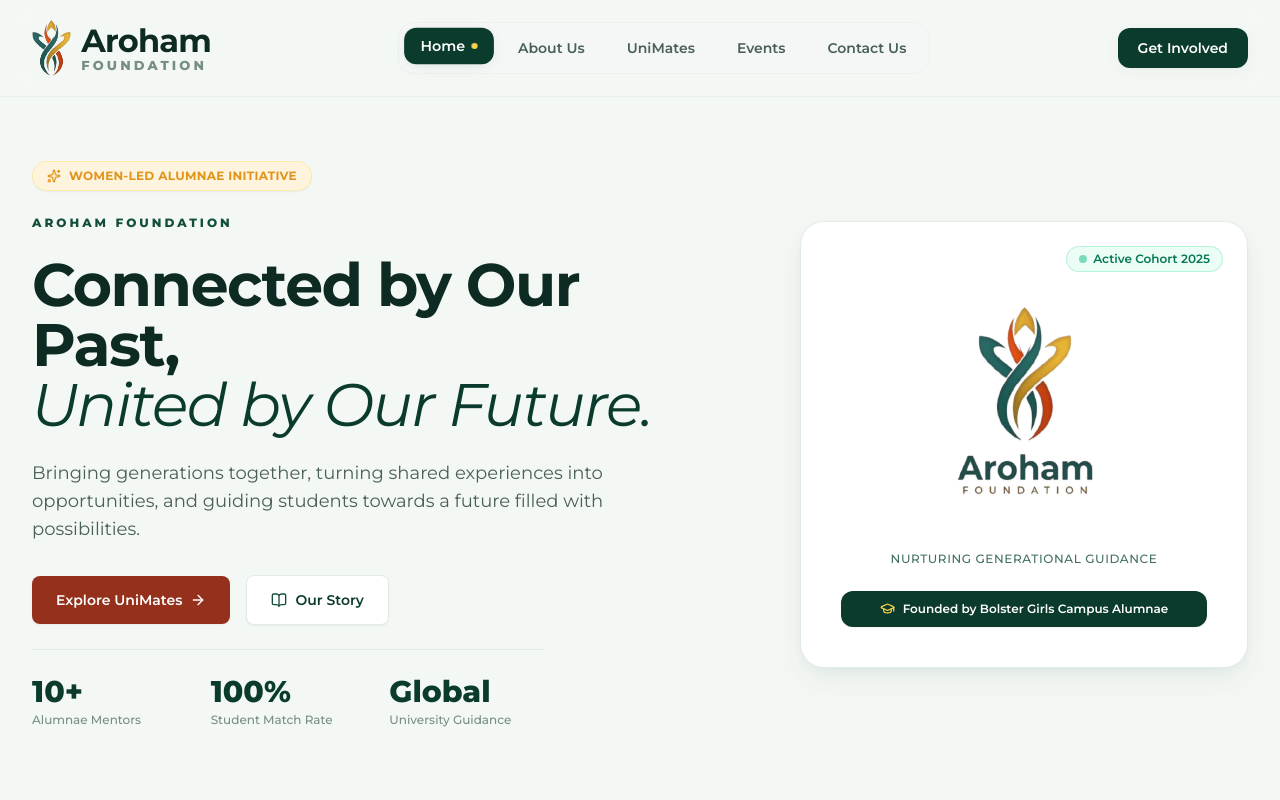
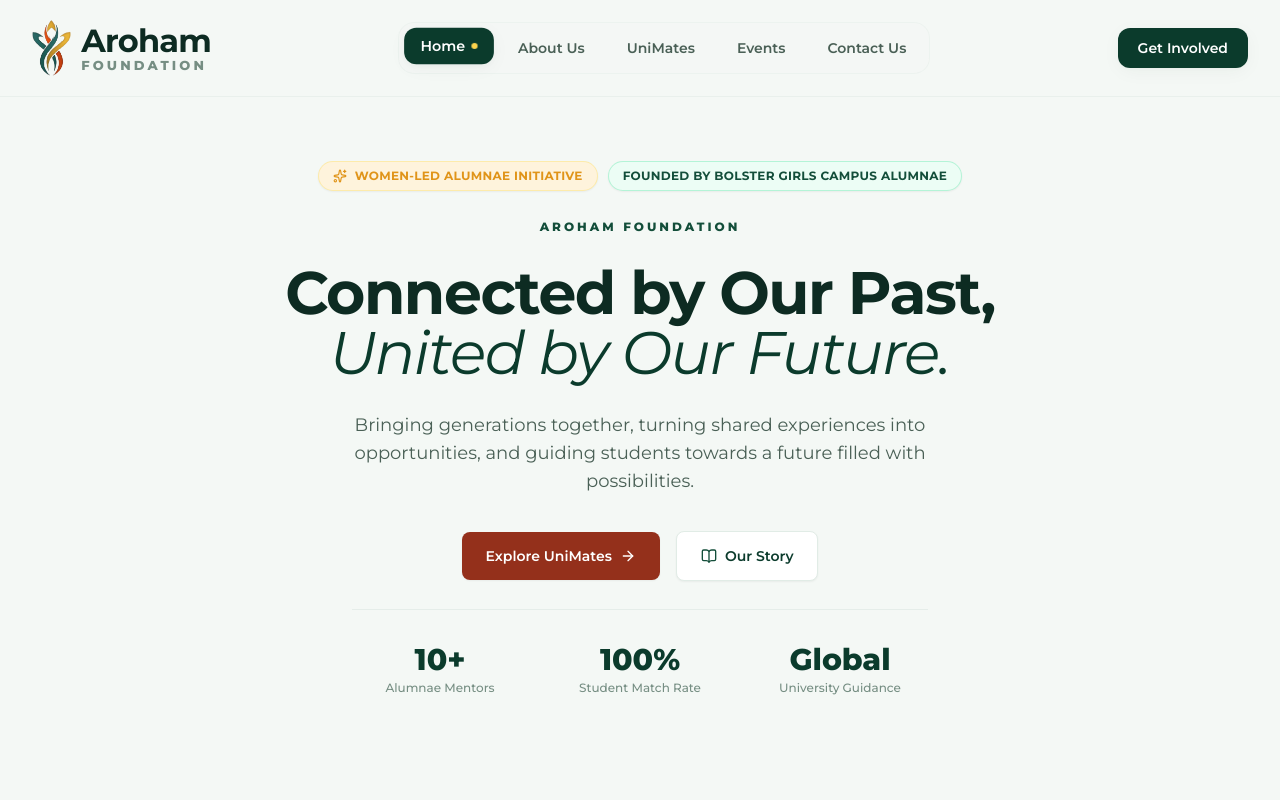
Before and after one commit to falahabdussalam/aroham, a React (Vite) app: page / in a window 1280 px wide. Shown: the top 800 px of the page. Built offline with nearby package versions, Linux system fonts and the light colour scheme.

Commit message:
fix: remove right-side logo/cohort card from home page hero section and center hero presentation

```diff
--- a/src/pages/HomePage.jsx
+++ b/src/pages/HomePage.jsx
@@ -5,7 +5,6 @@ import {
   Sparkles,
   Building2,
   Users,
-  GraduationCap,
   ShieldCheck,
   BookOpen,
   HeartHandshake,
@@ -13,7 +12,6 @@ import {
   TrendingUp,
   Mail
 } from 'lucide-react';
-import { ArohamEmblem } from '../components/ArohamLogo';
 
 export default function HomePage({ setActivePage, onOpenGetInvolved }) {
   return (
@@ -25,15 +23,16 @@ export default function HomePage({ setActivePage, onOpenGetInvolved }) {
         {/* Soft background glow */}
         <div className="absolute top-1/4 left-1/2 -translate-x-1/2 -translate-y-1/2 w-[700px] h-[400px] bg-gradient-to-tr from-emerald-100/40 via-amber-100/30 to-transparent blur-3xl pointer-events-none -z-10" />
 
-        <div className="max-w-7xl mx-auto px-4 sm:px-6 lg:px-8">
-          <div className="grid grid-cols-1 lg:grid-cols-12 gap-12 lg:gap-8 items-center">
-
-            {/* Left Content */}
-            <div className="lg:col-span-7 space-y-6">
-              {/* Badge */}
+        <div className="max-w-4xl mx-auto px-4 sm:px-6 lg:px-8 text-center space-y-7">
+          {/* Badges */}
+          <div className="flex flex-wrap items-center justify-center gap-2.5">
             <div className="inline-flex items-center gap-2 px-3.5 py-1.5 rounded-full bg-aroham-amber-light text-aroham-gold text-xs font-bold tracking-wide uppercase border border-amber-200/60 shadow-sm">
               <Sparkles size={14} className="text-aroham-gold" />
               <span>Women-Led Alumnae Initiative</span>
+            </div>
+            <div className="inline-flex items-center gap-2 px-3.5 py-1.5 rounded-full bg-emerald-50 text-aroham-forest text-xs font-bold tracking-wide uppercase border border-emerald-200/80 shadow-sm">
+              <span>Founded by Bolster Girls Campus Alumnae</span>
+            </div>
           </div>
 
           {/* Subtitle */}
@@ -50,12 +49,12 @@ export default function HomePage({ setActivePage, onOpenGetInvolved }) {
           </h1>
 
           {/* Paragraph */}
-              <p className="text-base sm:text-lg text-aroham-body leading-relaxed max-w-xl">
+          <p className="text-base sm:text-lg text-aroham-body leading-relaxed max-w-2xl mx-auto">
             Bringing generations together, turning shared experiences into opportunities, and guiding students towards a future filled with possibilities.
           </p>
 
           {/* Action Buttons with smooth section scrolling */}
-              <div className="flex flex-wrap items-center gap-4 pt-2">
+          <div className="flex flex-wrap items-center justify-center gap-4 pt-2">
             <button
               onClick={() => setActivePage('unimates')}
               className="px-6 py-3.5 bg-aroham-terracotta hover:bg-aroham-terracotta-dark text-white text-sm font-semibold rounded-lg shadow-sm hover:shadow-md transition-all duration-200 transform hover:-translate-y-0.5 flex items-center gap-2"
@@ -74,7 +73,7 @@ export default function HomePage({ setActivePage, onOpenGetInvolved }) {
           </div>
 
           {/* Metrics Row */}
-              <div className="grid grid-cols-3 gap-6 pt-6 border-t border-aroham-border/80 max-w-lg">
+          <div className="grid grid-cols-3 gap-6 pt-8 border-t border-aroham-border/80 max-w-xl mx-auto">
             <div>
               <div className="text-2xl sm:text-3xl font-extrabold font-serif text-aroham-dark">
                 10+
@@ -99,40 +98,6 @@ export default function HomePage({ setActivePage, onOpenGetInvolved }) {
                 University Guidance
               </div>
             </div>
-              </div>
-            </div>
-
-            {/* Right Card / Visual Presentation */}
-            <div className="lg:col-span-5 flex justify-center lg:justify-end">
-              <div className="relative w-full max-w-md bg-white rounded-3xl p-8 sm:p-10 shadow-elevated border border-aroham-border flex flex-col items-center text-center">
-                {/* Cohort status badge */}
-                <div className="absolute top-6 right-6 inline-flex items-center gap-1.5 px-3 py-1 rounded-full bg-emerald-50 text-emerald-700 text-xs font-semibold border border-emerald-200/80">
-                  <span className="w-2 h-2 rounded-full bg-emerald-500 animate-pulse" />
-                  <span>Active Cohort 2025</span>
-                </div>
-
-                {/* Original Logo with subtle back glow */}
-                <div className="my-6 relative flex flex-col items-center">
-                  <div className="absolute inset-0 bg-gradient-to-tr from-amber-200/40 via-emerald-200/40 to-transparent rounded-full blur-2xl -z-10 scale-125" />
-                  <img
-                    src="/logo.png"
-                    alt="Aroham Foundation Logo"
-                    className="w-56 sm:w-64 h-auto object-contain mx-auto drop-shadow-sm"
-                  />
-                </div>
-
-                <p className="text-xs font-medium tracking-wider uppercase text-aroham-forest/80 mt-2 mb-6">
-                  Nurturing Generational Guidance
-                </p>
-
-                {/* Bottom affiliation pill */}
-                <div className="w-full py-2.5 px-4 rounded-xl bg-aroham-dark text-white text-xs font-semibold flex items-center justify-center gap-2 shadow-sm">
-                  <GraduationCap size={15} className="text-amber-300" />
-                  <span>Founded by Bolster Girls Campus Alumnae</span>
-                </div>
-              </div>
-            </div>
-
           </div>
         </div>
       </section>
```
Lines whose indentation alone changed are shown as unchanged.
